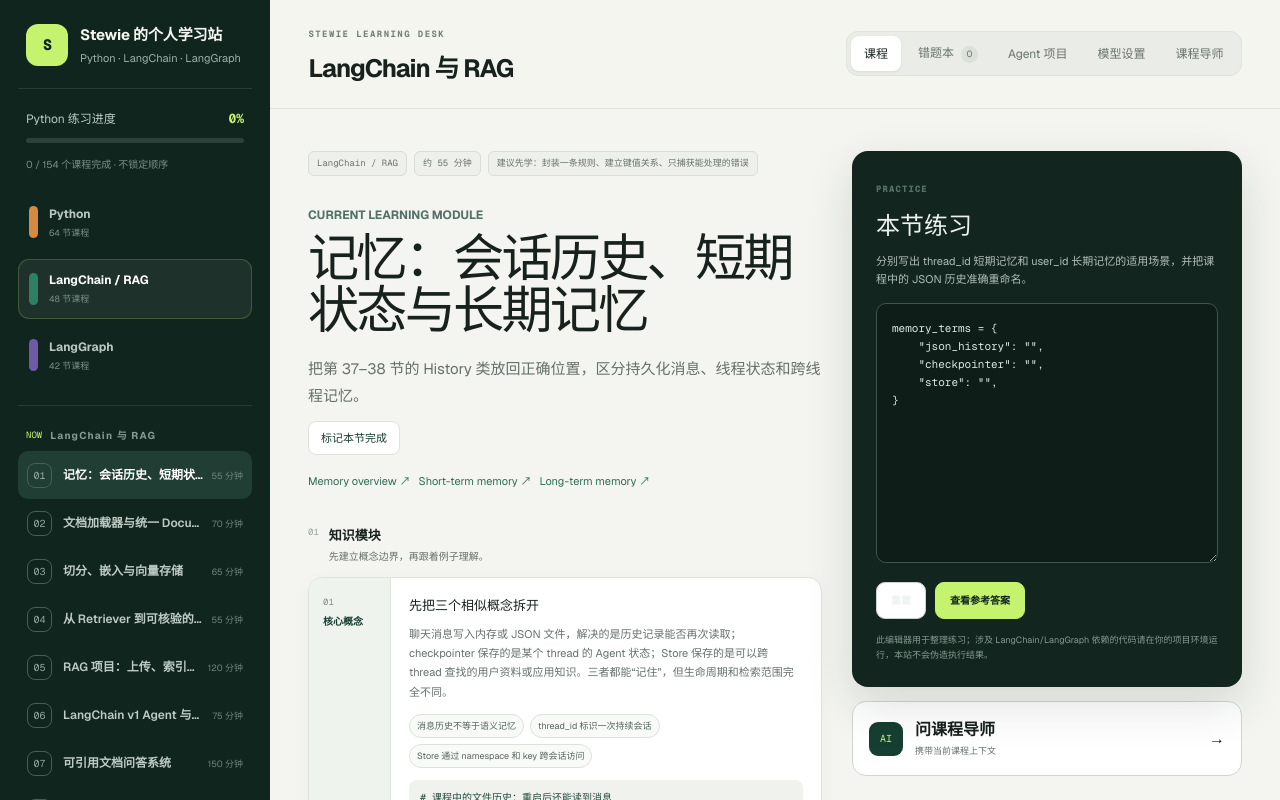
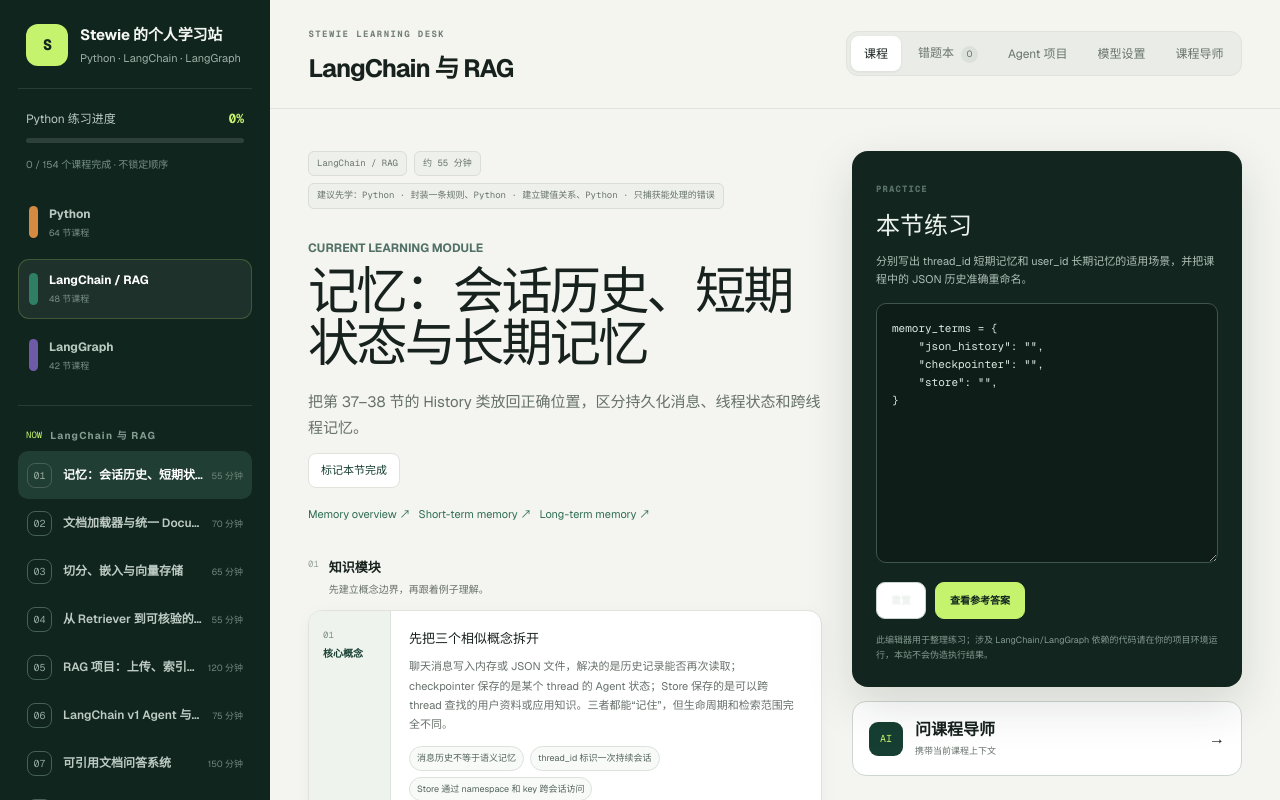
Before and after one commit to StewieCiao/python-agent, a Next.js app: page / in a window 1280 px wide. Shown: the top 800 px of the page. Built offline with nearby package versions, Linux system fonts and the light colour scheme.

Commit message:
ux: label cross-track prerequisites

```diff
--- a/app/components/CatalogLesson.tsx
+++ b/app/components/CatalogLesson.tsx
@@ -17,9 +17,11 @@
   const [personalized, setPersonalized] = useState<{ prompt: string; starterCode: string; hints: string[]; recommendation: string } | null>(null);
   const [personalizedStatus, setPersonalizedStatus] = useState("");
   const [personalizedLoading, setPersonalizedLoading] = useState(false);
-  const prerequisiteTitles = (lesson.prerequisites ?? []).map((id) => learningTracks
-    .flatMap((candidateTrack) => candidateTrack.lessons)
-    .find((item) => item.id === id)?.title ?? id);
+  const prerequisiteTitles = (lesson.prerequisites ?? []).map((id) => {
+    const prerequisiteTrack = learningTracks.find((candidateTrack) => candidateTrack.lessons.some((item) => item.id === id));
+    const title = prerequisiteTrack?.lessons.find((item) => item.id === id)?.title ?? id;
+    return prerequisiteTrack && prerequisiteTrack.id !== track.id ? `${prerequisiteTrack.shortTitle} · ${title}` : title;
+  });
 
   async function requestPersonalized() {
     if (!lesson.familyId) return;
```
